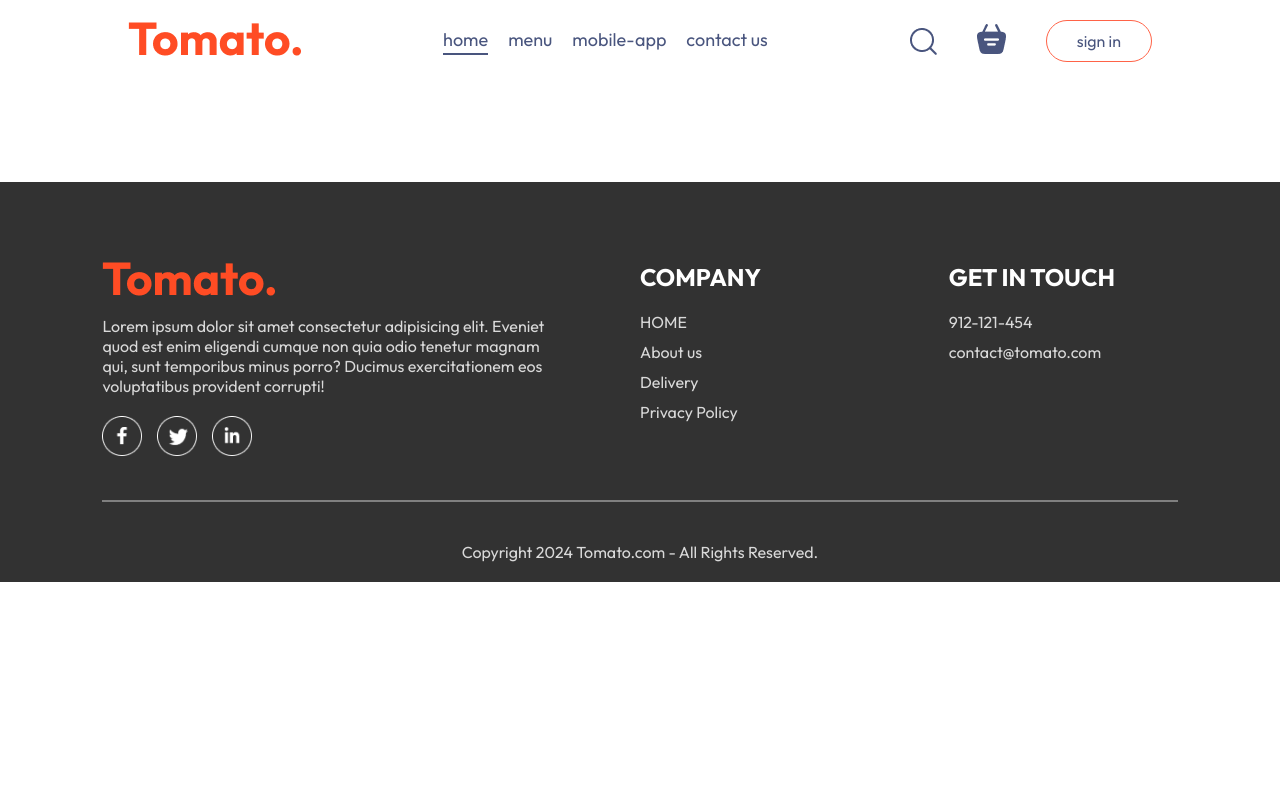
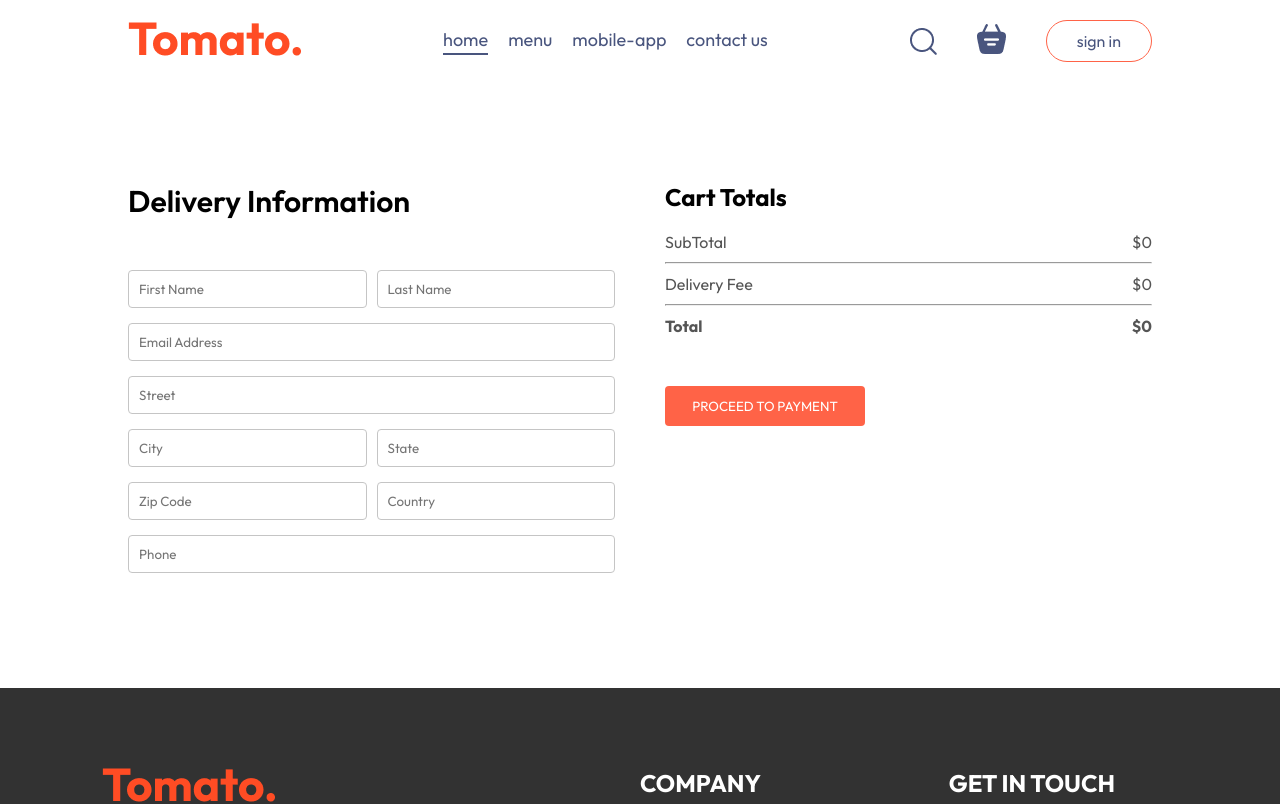
Before and after one commit to Tirthgandhi05/FoodDel-Website, a React (Vite) app in the folder frontend/: page /order in a window 1280 px wide. Shown: the top 804 px of the page. Built offline with nearby package versions, Linux system fonts and the light colour scheme.

Commit message:
completed frontend changed route in app.jsx also added placeorder section and also anaged some boundary conditions errors

```diff
--- a/frontend/src/App.jsx
+++ b/frontend/src/App.jsx
@@ -15,7 +15,7 @@
         <Routes>
           <Route path="/" element={<Home />} />
           <Route path="/Cart" element={<Cart />} />
-          <Route path="/PlaceOrder" element={<PlaceOrder />} />
+          <Route path="/order" element={<PlaceOrder />} />
         </Routes>
       </div>
       <Footer />
--- a/frontend/src/pages/Cart/Cart.jsx
+++ b/frontend/src/pages/Cart/Cart.jsx
@@ -52,12 +52,12 @@
             <hr />
             <div className="cart-total-details">
               <p>Delivery Fee</p>
-              <p>${2}</p>
+              <p>${getTotalCartAmount()===0?0:2}</p>
             </div>
             <hr />
             <div className="cart-total-details">
               <b>Total</b>
-              <b>${getTotalCartAmount()+2}</b>
+              <b>${getTotalCartAmount()===0?0:getTotalCartAmount()+2}</b>
             </div>
           </div>
           <button onClick={() => navigate('/order')}>PROCEED TO CHECKOUT</button>
--- a/frontend/src/pages/PlaceOrder/PlaceOrder.css
+++ b/frontend/src/pages/PlaceOrder/PlaceOrder.css
@@ -0,0 +1,41 @@
+.place-order{
+    display: flex;
+    align-items: start;
+    justify-content: space-between;
+    gap: 50px;
+    margin-top: 100px;
+}
+
+.place-order-left{
+    width: 100%;
+    max-width: max(30%,500px);
+}
+
+.place-order-left .title{
+    font-size: 30px;
+    font-weight: 600;
+    margin-bottom: 50px;
+}
+
+.place-order-left input{
+    margin-bottom: 15px;
+    width: 100%;
+    padding: 10px;
+    border: 1px solid #c5c5c5;
+    border-radius: 4px;
+    outline-color: tomato;
+}
+
+.place-order-left .multi-fields{
+    display: flex;
+    gap: 10px;
+}
+
+.place-order-right{
+    width: 100%;
+    max-width: max(40%,500px);
+}
+
+.place-order .cart-total button{
+    margin-top: 30px;
+}
--- a/frontend/src/pages/PlaceOrder/PlaceOrder.jsx
+++ b/frontend/src/pages/PlaceOrder/PlaceOrder.jsx
@@ -1,11 +1,52 @@
-import React from 'react'
+import React, { useContext } from 'react'
 import './PlaceOrder.css'
+import { StoreContext } from '../../context/StoreContext'
 
 const PlaceOrder = () => {
+  const {getTotalCartAmount} = useContext(StoreContext);
   return (
-    <div>
-
-    </div>
+    <form className='place-order'>
+      <div className="place-order-left">
+        <p className="title">Delivery Information</p>
+        <div className="multi-fields">
+          <input type="text" placeholder='First Name' />
+          <input type="text" placeholder='Last Name' />
+        </div>
+        <input type="email" placeholder='Email Address'/>
+        <input type="text" placeholder='Street' />
+        <div className="multi-fields">
+          <input type="text" placeholder='City' />
+          <input type="text" placeholder='State' />
+        </div>
+        <div className="multi-fields">
+          <input type="text" placeholder='Zip Code' />
+          <input type="text" placeholder='Country' />
+        </div>
+        <input type="text" placeholder='Phone'/>
+      </div>
+      <div className="place-order-right">
+      <div className="cart-total">
+          <h2>Cart Totals</h2>
+          <div>
+          <div className="cart-total-details">
+              <p>SubTotal</p>
+              <p>${getTotalCartAmount()}</p>
+            </div>
+            <hr />
+            <div className="cart-total-details">
+              <p>Delivery Fee</p>
+              <p>${getTotalCartAmount()===0?0:2}</p>
+            </div>
+            <hr />
+            <div className="cart-total-details">
+              <b>Total</b>
+              <b>${getTotalCartAmount()===0?0:getTotalCartAmount()+2}</b>
+            </div>
+          </div>
+          <button>PROCEED TO PAYMENT</button>
+        </div>
+      </div>
+    </form>
   )
 }
 
```
